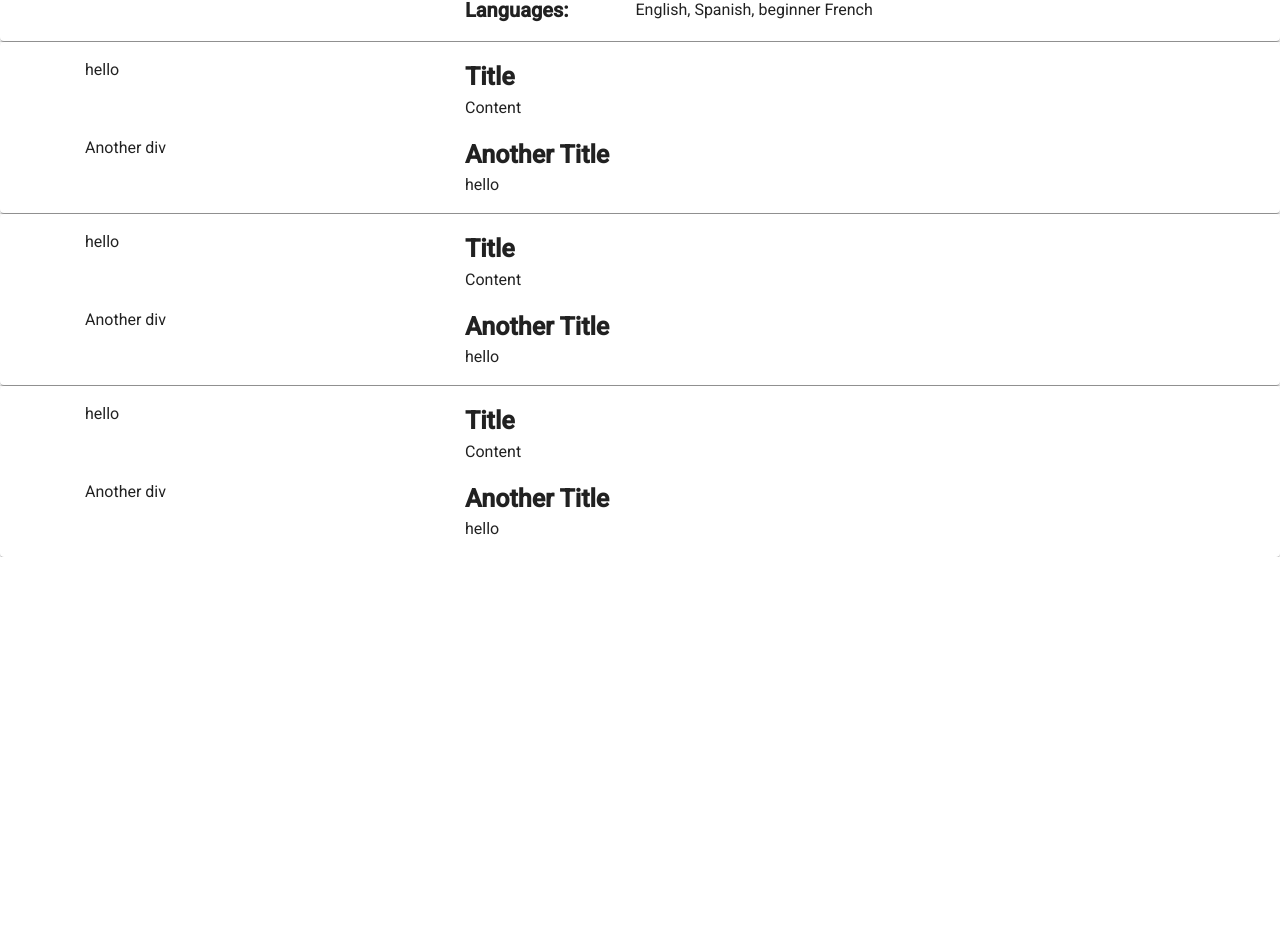
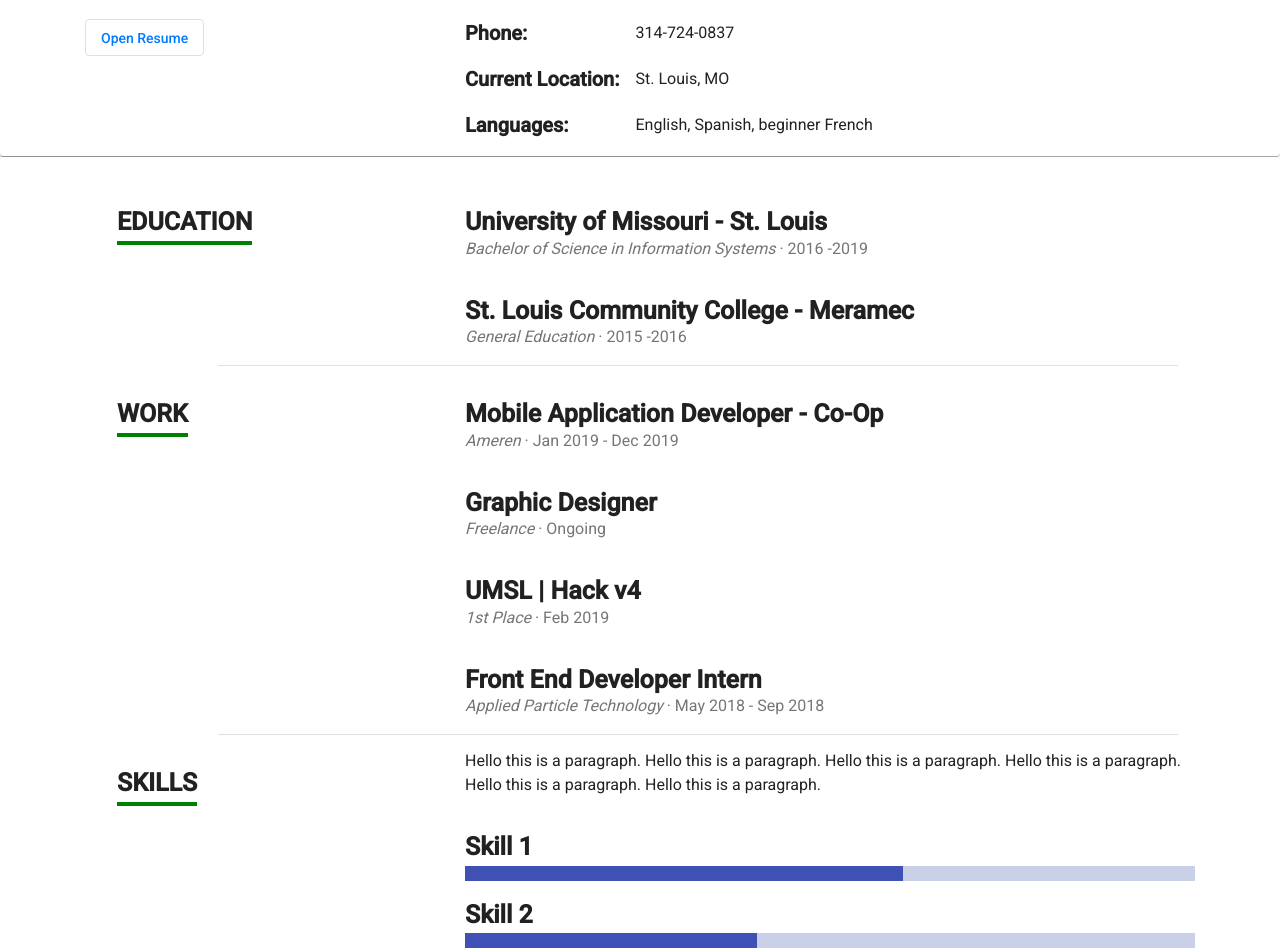
Before and after one commit to CIRR14/my-resume, an Angular app: page / in a window 1280 px wide. Shown: the part 1113-2065 px from the top of the page. Before the commit the page ends 1670 px from the top, so only its background shows below. Built offline with nearby package versions, Linux system fonts and the light colour scheme.

Commit message:
Updated education, work and skills

```diff
--- a/src/app/about-me/about-me.component.html
+++ b/src/app/about-me/about-me.component.html
@@ -1,4 +1,3 @@
-<mat-divider></mat-divider>
 <mat-card>
     <div class="container">
         <div class="row">
@@ -14,7 +13,7 @@
           <div class="w-100"></div>
           <div class="col-4">
             <div class="download-button">
-            <button mat-stroked-button>Download Resume</button>
+            <button mat-stroked-button><a href="assets/CIRR_resume.pdf" target="_blank">Open Resume</a></button>
           </div>
           </div>
           <div class="col-8">
--- a/src/app/about-me/about-me.component.scss
+++ b/src/app/about-me/about-me.component.scss
@@ -11,15 +11,15 @@ mat-card-content {
 
 .avatar {
   display: flex;
-  align-items: center;
-  justify-content: center;
+  align-items: flex-start;
+  justify-content: start;
   text-align: center;
 }
 
 .download-button {
   display: flex;
-  align-items: center;
-  justify-content: center;
+  align-items: flex-start;
+  justify-content: start;
   text-align: center;
 }
 
--- a/src/app/app.component.scss
+++ b/src/app/app.component.scss
@@ -24,10 +24,10 @@ mat-toolbar {
 
 .backgroundImageClass {
   opacity: 0.6;
-  height: 750px;
+  height: 830px;
   object-fit: cover;
   object-position: center;
-  margin-bottom: -16px;
+  margin-bottom: 20px;
 }
 
 mat-card {
--- a/src/app/app.module.ts
+++ b/src/app/app.module.ts
@@ -14,6 +14,7 @@ import { MatButtonModule } from '@angular/material/button';
 import { MatCardModule } from '@angular/material/card';
 import { MatGridListModule } from '@angular/material/grid-list';
 import { MatListModule } from '@angular/material/list';
+import {MatProgressBarModule} from '@angular/material/progress-bar';
 
 import { FlexLayoutModule } from '@angular/flex-layout';
 
@@ -33,7 +34,8 @@ import { FlexLayoutModule } from '@angular/flex-layout';
     MatCardModule,
     FlexLayoutModule,
     MatGridListModule,
-    MatListModule
+    MatListModule,
+    MatProgressBarModule
   ],
   providers: [],
   bootstrap: [AppComponent]
--- a/src/app/resume/resume.component.html
+++ b/src/app/resume/resume.component.html
@@ -1,31 +1,115 @@
 <mat-divider></mat-divider>
 <mat-card>
+
+
     <div class="container">
         <div class="row">
           <div class="col-4">
-
-            hello
-
+            <mat-card-header class="left-headers">
+              <span class="underlined">EDUCATION</span>
+            </mat-card-header>
           </div>
           <div class="col-8">
-              <mat-card-header>Title </mat-card-header>
-              <mat-card-content>Content</mat-card-content>
+              <mat-card-header>University of Missouri - St. Louis</mat-card-header>
+              <mat-card-subtitle>
+                <i>Bachelor of Science in Information Systems </i>
+                ·   2016 -2019
+              </mat-card-subtitle>
             </div>
           <div class="w-100"></div>
           <div class="col-4">
-            Another div
           </div>
           <div class="col-8">
-
-              <mat-card-header>Another Title </mat-card-header>
-
-             hello
-
-
+              <mat-card-header>St. Louis Community College - Meramec </mat-card-header>
+              <mat-card-subtitle>
+                <i>General Education </i>
+                ·   2015 -2016
+              </mat-card-subtitle>
           </div>
         </div>
       </div>
 
+      <mat-divider></mat-divider>
 
+      <div class="container">
+          <div class="row">
+            <div class="col-4">
+              <mat-card-header class="left-headers">
+                <span class="underlined">WORK</span>
+              </mat-card-header>
+            </div>
+            <div class="col-8">
+                <mat-card-header>Mobile Application Developer - Co-Op</mat-card-header>
+                <mat-card-subtitle>
+                  <i>Ameren</i>
+                  ·   Jan 2019 - Dec 2019
+                </mat-card-subtitle>
+              </div>
+            <div class="w-100"></div>
+            <div class="col-4">
+            </div>
+            <div class="col-8">
+                <mat-card-header>Graphic Designer</mat-card-header>
+                <mat-card-subtitle>
+                  <i>Freelance </i>
+                  ·   Ongoing
+                </mat-card-subtitle>
+            </div>
+          </div>
+          <div class="row">
+              <div class="col-4">
+                <mat-card-header class="left-headers">
+                </mat-card-header>
+              </div>
+              <div class="col-8">
+                  <mat-card-header>UMSL | Hack v4</mat-card-header>
+                  <mat-card-subtitle>
+                    <i>1st Place</i>
+                    ·   Feb 2019
+                  </mat-card-subtitle>
+                </div>
+              <div class="w-100"></div>
+              <div class="col-4">
+              </div>
+              <div class="col-8">
+                  <mat-card-header>Front End Developer Intern</mat-card-header>
+                  <mat-card-subtitle>
+                    <i>Applied Particle Technology </i>
+                    ·   May 2018 - Sep 2018
+                  </mat-card-subtitle>
+              </div>
+            </div>
+        </div>
+
+<mat-divider></mat-divider>
+
+<div class="container">
+    <div class="row">
+      <div class="col-4">
+        <mat-card-header class="left-headers">
+          <span class="underlined">SKILLS</span>
+        </mat-card-header>
+      </div>
+      <div class="col-8">
+        <mat-card-content>
+            Hello this is a paragraph.
+            Hello this is a paragraph.
+            Hello this is a paragraph.
+            Hello this is a paragraph.
+            Hello this is a paragraph.
+            Hello this is a paragraph.
+        </mat-card-content>
+          <mat-card-header>Skill 1</mat-card-header>
+          <mat-progress-bar mode="determinate" value="60"></mat-progress-bar>
+        </div>
+      <div class="w-100"></div>
+      <div class="col-4">
+      </div>
+      <div class="col-8">
+          <mat-card-header>Skill 2 </mat-card-header>
+          <mat-progress-bar mode="determinate" value="40"></mat-progress-bar>
+      </div>
+    </div>
+  </div>
 
 </mat-card>
--- a/src/app/resume/resume.component.scss
+++ b/src/app/resume/resume.component.scss
@@ -2,9 +2,39 @@ mat-card-header {
   display: block;
   font-size: 25px;
   font-weight: bolder;
+  padding-top: 15px;
 }
 
 mat-card-content {
   display: block;
   font-size: 16px;
 }
+
+mat-card-subtitle {
+  display: block;
+  font-size: 16px;
+}
+
+mat-divider {
+  width: 75% !important;
+  left: 17% !important;
+}
+
+mat-progress-bar {
+  padding-bottom: 15px;
+}
+
+.container {
+  padding-top: 15px;
+}
+
+.underlined {
+  border-bottom: 4px solid green;
+}
+
+.left-headers {
+  display: flex;
+  align-items: flex-start;
+  justify-content: start;
+  text-align: center;
+}
```
Also changed, not shown: 2 other files (tests, documents, lock files or other folders).
